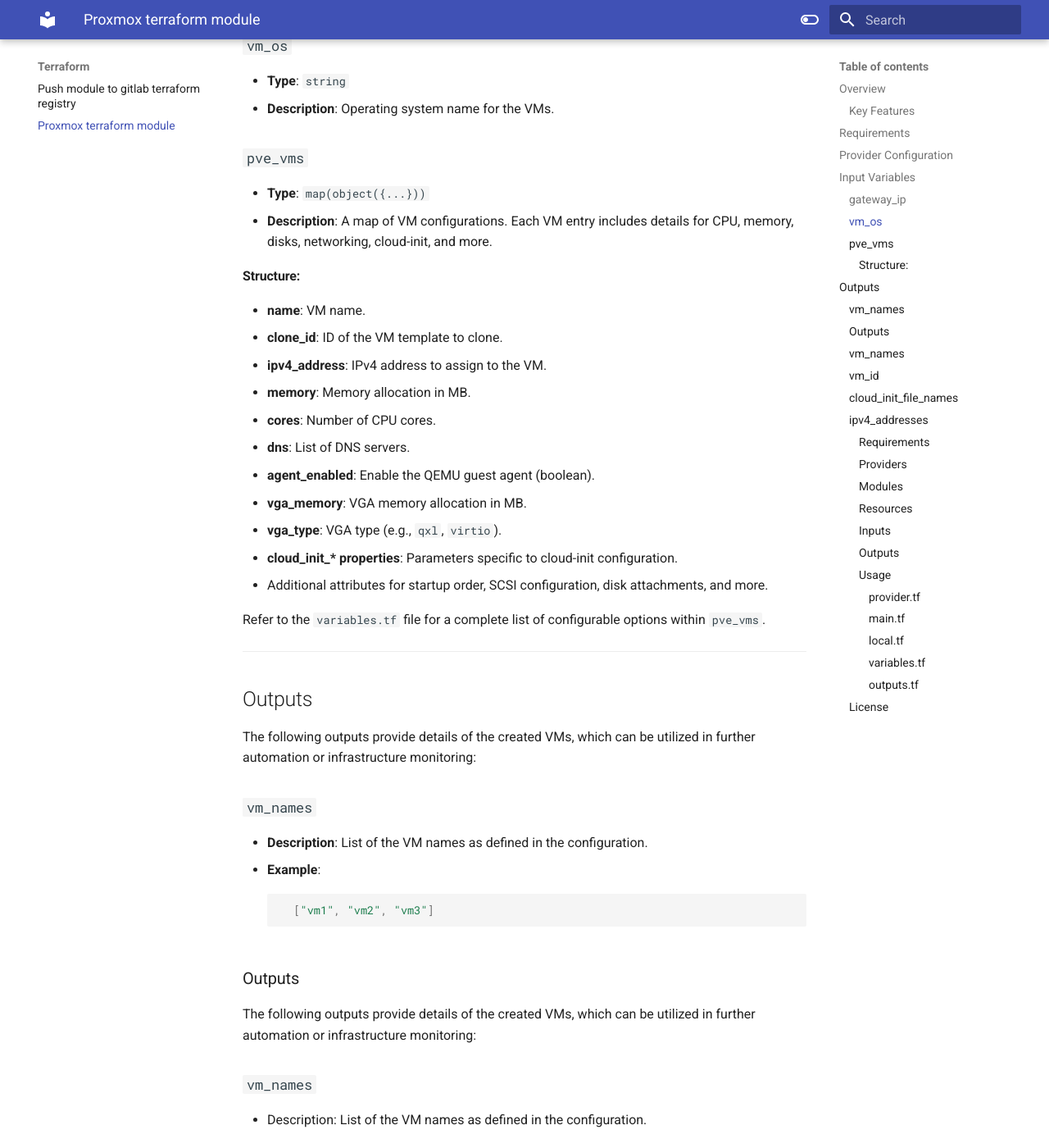
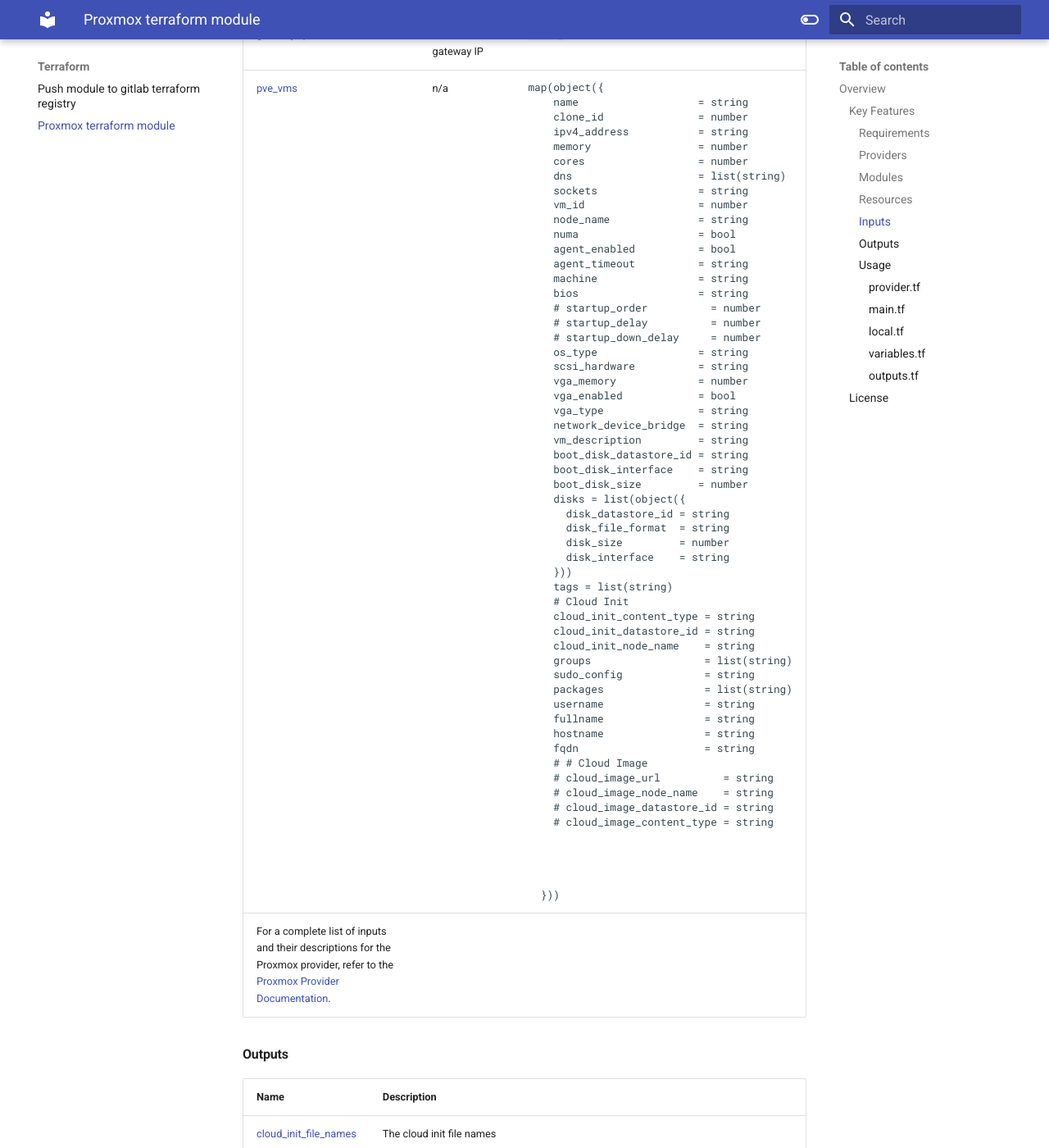
Before and after one commit to RJMcMullan/homelab, an MkDocs documentation site: the page built from docs/terraform/proxmox_module.md, in a window 1280 px wide and 1400 px high, scrolled down 1601 px. Shown: the whole window at 82% size. Built offline with MkDocs 1.6.1 and Material for MkDocs 9.7.7, drawn with Linux system fonts in a browser that asks for light colours; some of the changed text lies outside the part shown.

Commit message:
adding tf proxmox module docs

````diff
--- a/docs/terraform/proxmox_module.md
+++ b/docs/terraform/proxmox_module.md
@@ -13,176 +13,6 @@
 - **Agent Integration**: Optionally enable QEMU guest agent for enhanced VM functionality.
 - **Dynamic Disks**: Attach multiple storage disks dynamically.
 - **Detailed Outputs**: Get essential details of the provisioned VMs for further automation.
-
----
-
-## Requirements
-
-- **Terraform**: Version >= 0.14
-- **Proxmox Provider**: Version 0.43.2 from `bpg/proxmox`
-- **Proxmox Server**: A running Proxmox VE instance with API access enabled
-
-## Provider Configuration
-
-The following provider configuration is required for this module:
-
-```hcl
-terraform {
-  required_version = ">= 0.14"
-  required_providers {
-    proxmox = {
-      source  = "bpg/proxmox"
-      version = "0.43.2"
-    }
-  }
-}
-```
-
-## Input Variables
-
-The main input variables are defined to allow flexibility in configuring VMs. Here are the primary variables you will configure:
-
-### `gateway_ip`
-
-- **Type**: `string`
-- **Description**: The network gateway IP address.
-- **Default**: `"192.168.7.1"`
-
-### `vm_os`
-
-- **Type**: `string`
-- **Description**: Operating system name for the VMs.
-
-### `pve_vms`
-
-- **Type**: `map(object({...}))`
-- **Description**: A map of VM configurations. Each VM entry includes details for CPU, memory, disks, networking, cloud-init, and more.
-
-#### Structure:
-  - **name**: VM name.
-  - **clone_id**: ID of the VM template to clone.
-  - **ipv4_address**: IPv4 address to assign to the VM.
-  - **memory**: Memory allocation in MB.
-  - **cores**: Number of CPU cores.
-  - **dns**: List of DNS servers.
-  - **agent_enabled**: Enable the QEMU guest agent (boolean).
-  - **vga_memory**: VGA memory allocation in MB.
-  - **vga_type**: VGA type (e.g., `qxl`, `virtio`).
-  - **cloud_init_* properties**: Parameters specific to cloud-init configuration.
-  - Additional attributes for startup order, SCSI configuration, disk attachments, and more.
-
-Refer to the `variables.tf` file for a complete list of configurable options within `pve_vms`.
-
----
-
-## Outputs
-
-The following outputs provide details of the created VMs, which can be utilized in further automation or infrastructure monitoring:
-
-### `vm_names`
-
-- **Description**: List of the VM names as defined in the configuration.
-- **Example**:
-```json
-  ["vm1", "vm2", "vm3"]
-```
-
-### Outputs
-
-The following outputs provide details of the created VMs, which can be utilized in further automation or infrastructure monitoring:
-
-### `vm_names`
-- Description: List of the VM names as defined in the configuration.
-
-Example:
-
-```json
-["vm1", "vm2", "vm3"]
-```
-### `vm_id`
-- Description: Mapping of VM names to their Proxmox VM IDs.
-
-Example:
-
-```json
-{
-  "vm1": 101,
-  "vm2": 102
-}
-```
-
-### `cloud_init_file_names`
-Description: List of cloud-init file names generated for each VM.
-
-Example:
-```json
-["pve-vm-vm1-cloud-init.yaml", "pve-vm-vm2-cloud-init.yaml"]
-```
-### `ipv4_addresses`
-Description: IPv4 addresses for each VM as provided by the QEMU guest agent.
-
-Example:
-```json
-{
-  "vm1": ["192.168.7.10"],
-  "vm2": ["192.168.7.11"]
-}
-```
-Example Usage
-
-Here’s an example of how to use this Terraform configuration to provision VMs:
-
-```hcl
-module "proxmox_vms" {
-  source = "./proxmox-vm-module"
-
-  gateway_ip = "192.168.7.1"
-  pve_vms = {
-    vm1 = {
-      name             = "example-vm1"
-      clone_id         = 100
-      ipv4_address     = "192.168.7.10"
-      memory           = 2048
-      cores            = 2
-      dns              = ["8.8.8.8", "8.8.4.4"]
-      sockets          = 1
-      vm_id            = 101
-      node_name        = "pve-node1"
-      numa             = false
-      agent_enabled    = true
-      agent_timeout    = "30s"
-      machine          = "q35"
-      bios             = "seabios"
-      os_type          = "ubuntu"
-      scsi_hardware    = "virtio-scsi-pci"
-      vga_memory       = 16
-      vga_enabled      = true
-      vga_type         = "qxl"
-      boot_disk_datastore_id = "local-lvm"
-      boot_disk_interface    = "scsi0"
-      boot_disk_size         = 32
-      disks                  = []
-      tags                   = ["web", "prod"]
-      cloud_init_content_type = "cloud-init"
-      cloud_init_datastore_id = "local"
-      cloud_init_node_name    = "pve-node1"
-      groups                 = ["sudo"]
-      sudo_config            = ["ALL=(ALL) NOPASSWD:ALL"]
-      packages               = ["htop", "curl"]
-      username               = "admin"
-      fullname               = "Administrator"
-      hostname               = "example-vm1"
-      fqdn                   = "example-vm1.local"
-      ssh_authorized_keys    = ["ssh-rsa AAAA..."]
-    }
-  }
-}
-```
-
-This example demonstrates defining a single VM with custom specifications, cloud-init configuration, and network settings.
-
-<!-- BEGIN_TF_DOCS -->
-Terraform project to test proxmox vm creation using a custom proxmox terraform module.
 
 #### Requirements
 
````
